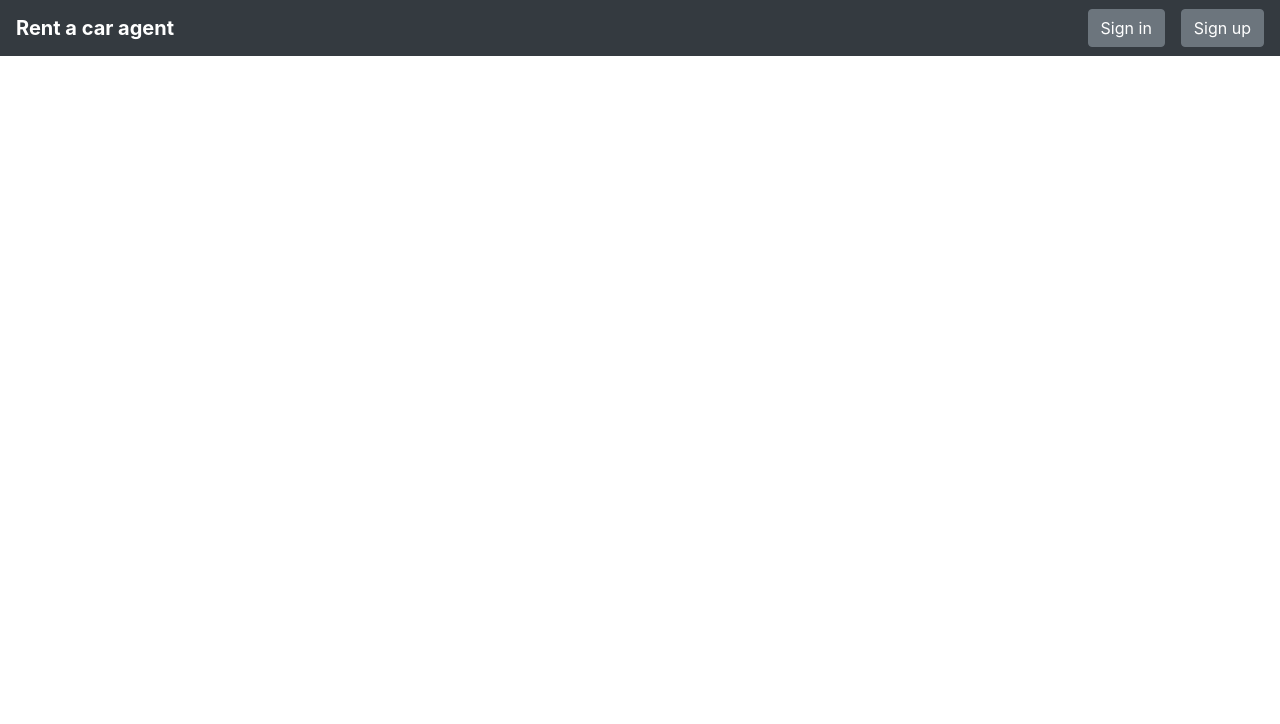
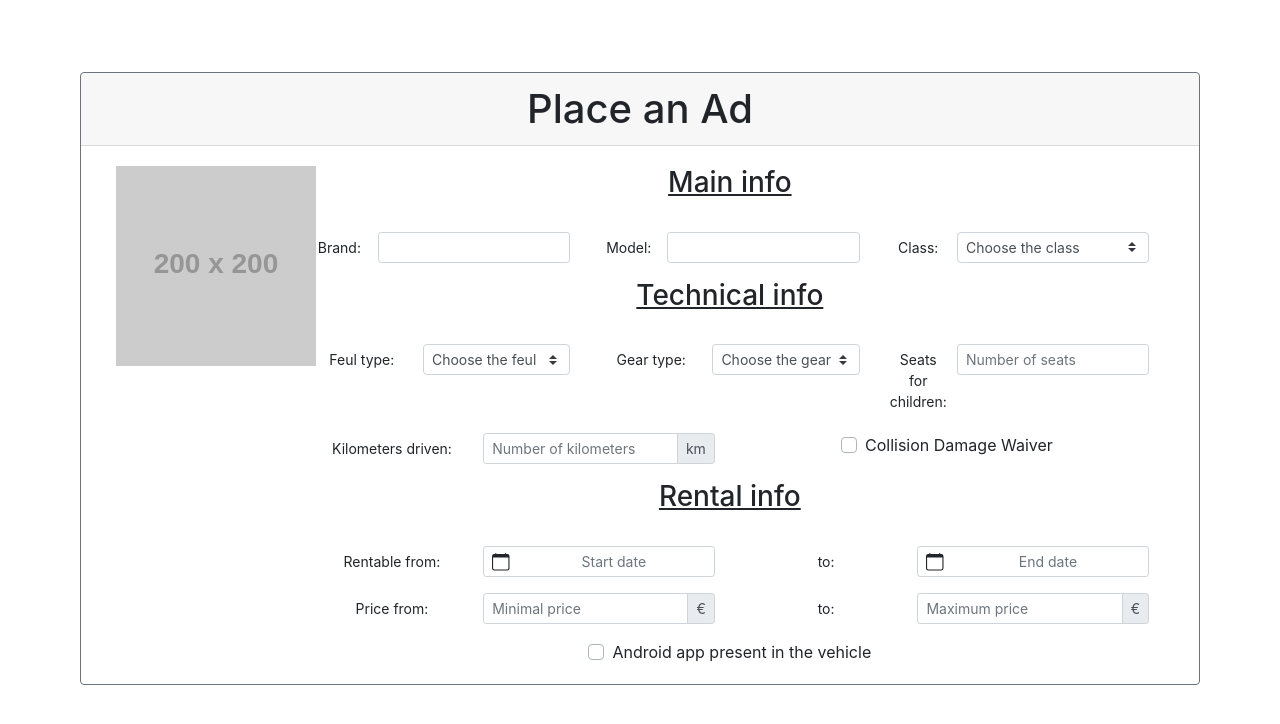
Before and after one commit to senka97/xml-agent-front, a Vue app: page /newAd in a window 1280 px wide. Before the commit this address led to /. Shown: the top 724 px of the page. Built offline with nearby package versions, Linux system fonts and the light colour scheme.

Commit message:
Initial form for new ad

```diff
--- /dev/null
+++ b/src/components/NewAd.vue
@@ -0,0 +1,210 @@
+<template>
+
+    <div align="center">
+    <br><br><br>
+    <b-card
+        style="max-width: 70rem; "
+        border-variant="secondary"
+
+    >
+
+        <template v-slot:header>
+            <h1 class="mb-0">Place an Ad</h1>
+        </template>
+        <b-container>
+            <b-row>
+                <b-col md="2">
+                <b-container>
+                    <b-row>
+                        <input @change="getImage" type="file" ref="file" style="display: none">
+                        <b-img @change="onFileChange()"  @click="$refs.file.click()" class="image"  style="width:200px; height:200px" :src="image"></b-img>
+                    </b-row>
+                </b-container>
+                </b-col>
+                <b-col>
+                    <b-container>
+                        <b-row>
+                            <b-col>
+                            <h3><u>Main info</u></h3>
+                            <br>
+                            </b-col>
+                        </b-row>
+                        <b-row>
+                            <b-col>
+                                <b-form-group label-cols="1" label-cols-lg="3" label-size="sm" label="Brand:" >
+                                <b-form-input label-cols="1" size="sm" v-model="model"></b-form-input>
+                                </b-form-group>
+                            </b-col>
+                            <b-col>
+                                <b-form-group label-cols="1" label-cols-lg="3" label-size="sm" label="Model:" >
+                                <b-form-input label-cols="1" size="sm" v-model="model"></b-form-input>
+                                </b-form-group>
+                            </b-col>
+                            <b-col>
+                                <b-form-group label-cols-lg="3" label-size="sm" label="Class:" >
+                                    <b-form-select v-model="selectedClass" :options="classes" size="sm"></b-form-select>
+                                </b-form-group>
+                            </b-col>
+                        </b-row>
+                        <b-row>
+                            <b-col>
+                            <h3><u>Technical info</u></h3>
+                            <br>
+                            </b-col>
+                        </b-row>
+                        <b-row>
+                            <b-col>
+                                <b-form-group label-cols-lg="5" label-size="sm"  label="Feul type:" >
+                                    <b-form-select v-model="selectedFeul" :options="feulTypes" size="sm"></b-form-select>
+                                </b-form-group>
+                            </b-col>
+                            <b-col>
+                                <b-form-group label-cols-lg="5" label-size="sm" label="Gear type:" >
+                                 <b-form-select v-model="selectedGear" :options="gearTypes" size="sm"></b-form-select>
+                                </b-form-group>
+                            </b-col>
+                            <b-col>
+                                <b-form-group label-cols-lg="3" label-size="sm" label="Seats for children:" >
+                                <b-form-input type="number" min="0" size="sm" placeholder="Number of seats"></b-form-input>
+                                </b-form-group>
+                            </b-col>
+                        </b-row>
+                         <b-row>
+                            <b-col>
+                                 <b-form-group  label-cols-lg="5" label-size="sm" label="Kilometers driven:" >
+                                     <b-input-group size="sm" append="km">
+                                        <b-form-input type="number" min="0" size="sm" placeholder="Number of kilometers"></b-form-input>
+                                    </b-input-group>
+                                </b-form-group>
+                            </b-col>
+                            <b-col>
+                                <b-form-checkbox
+                                    size="2sm"
+                                    value="accepted"
+                                    unchecked-value="not_accepted"
+                                    >Collision Damage Waiver
+                                </b-form-checkbox>
+
+                            </b-col>
+                        </b-row>
+                        <b-row>
+                            <b-col>
+                            <h3><u>Rental info</u></h3>
+                            <br>
+                            </b-col>
+                        </b-row>
+                        <b-row>
+                        <b-col>
+                            <b-form-group label-cols-lg="5" label-size="sm"  label="Rentable from:" >
+                            <b-form-datepicker size="sm" :min="minDate" locale="en" placeholder="Start date"></b-form-datepicker>
+                            </b-form-group>
+                        </b-col>
+                        <b-col>
+                            <b-form-group label-cols-lg="5" label-size="sm" label="to:" >
+                            <b-form-datepicker size="sm" :min="minDate" locale="en" placeholder="End date"></b-form-datepicker>
+                            </b-form-group>
+                        </b-col>
+                        </b-row>
+                          <b-row>
+                            <b-col>
+                                <b-form-group  label-cols-lg="5" label-size="sm"  label="Price from:" >
+                                     <b-input-group size="sm" append="€">
+                                        <b-form-input type="number" min="0" size="sm" placeholder="Minimal price"></b-form-input>
+                                    </b-input-group>
+                                </b-form-group>
+                            </b-col>
+                            <b-col>
+                                 <b-form-group  label-cols-lg="5" label-size="sm"  label="to:" >
+                                     <b-input-group size="sm" append="€">
+                                        <b-form-input type="number" min="0" size="sm" placeholder="Maximum price"></b-form-input>
+                                    </b-input-group>
+                                </b-form-group>
+                            </b-col>
+                        </b-row>
+                        <b-row>
+                            <b-col>
+                            </b-col>
+                            <b-col md="6">
+                                <b-form-checkbox
+                                    id="checkbox-1"
+                                    v-model="status"
+                                    name="checkbox-1"
+                                    value="accepted"
+                                    unchecked-value="not_accepted"
+                                    >Android app present in the vehicle
+                                </b-form-checkbox>
+
+                            </b-col>
+                             <b-col>
+                            </b-col>
+                        </b-row>
+                     </b-container>
+                </b-col>
+            </b-row>
+        </b-container>
+    </b-card>
+    </div>
+</template>
+
+<script>
+export default {
+    name: 'NewAd',
+    data(){
+        const now = new Date();
+        const today = new Date(now.getFullYear(), now.getMonth(), now.getDate());
+        const minD = new Date(today);
+        return{
+             minDate: minD,
+             selectedGear: null,
+             selectedFeul: null,
+             selectedClass: null,
+             gearTypes:[
+                { value: null, text: 'Choose the gear' },
+                { value: 'Manual', text: 'Manual' },
+                { value: 'Automatic', text: 'Automatic' },
+                { value: 'Semi-automatic', text: 'Semi-automatic' },
+                { value: 'CVT', text: 'CVT' }
+             ],
+             feulTypes:[
+                 { value: null, text: 'Choose the feul' },
+                 { value: 'Gasoline', text: 'Gasoline' },
+                 { value: 'Diesel', text: 'Diesel' },
+                 { value: 'Liquified Petroleum', text: 'Liquified Petroleum' },
+                 { value: 'Compressed Natural Gas', text: 'Compressed Natural Gas' },
+                 { value: 'Etahnol', text: 'Etahnol' },
+                 { value: 'Bio-diesel', text: 'Bio-diesel' }
+             ],
+             classes: [
+                { value: null, text: 'Choose the class' },
+                 { value: 'Microcar', text: 'Microcar' },
+                 { value: 'City car', text: 'City car' },
+                 { value: 'Supermini', text: 'Supermini' },
+                 { value: 'Small family', text: 'Small family' },
+                 { value: 'Large family', text: 'Large family' },
+                 { value: 'Executive', text: 'Executive' },
+                 { value: 'Luxury saloon', text: 'Luxury saloon' }
+             ],
+             image: "https://via.placeholder.com/200"
+
+        }
+    },
+    methods:{
+        getImage(e){
+            let image = e.target.files[0];
+            let reader = new FileReader();
+            image.width='200px';
+            image.height="200px";
+            reader.readAsDataURL(image);
+            reader.onload = e => {
+                this.image= e.target.result
+            }
+        }
+    }
+}
+</script>
+
+<style>
+.image {
+    cursor: pointer;
+}
+</style>
--- a/src/router/index.js
+++ b/src/router/index.js
@@ -3,6 +3,7 @@ import Router from 'vue-router'
 import HomePage from '../components/HomePage.vue'
 import LoginPage from '../components/LoginPage.vue'
 import RegistrationPage from '../components/RegistrationPage.vue'
+import NewAd from '../components/NewAd.vue'
 
 Vue.use(Router)
 
@@ -25,6 +26,11 @@ export default new Router({
             component: RegistrationPage
         },
         {
+            path: '/newAd',
+            name: 'NewAd',
+            component: NewAd
+        },
+        {
             path: '*',
             redirect: '/'
         }
```
